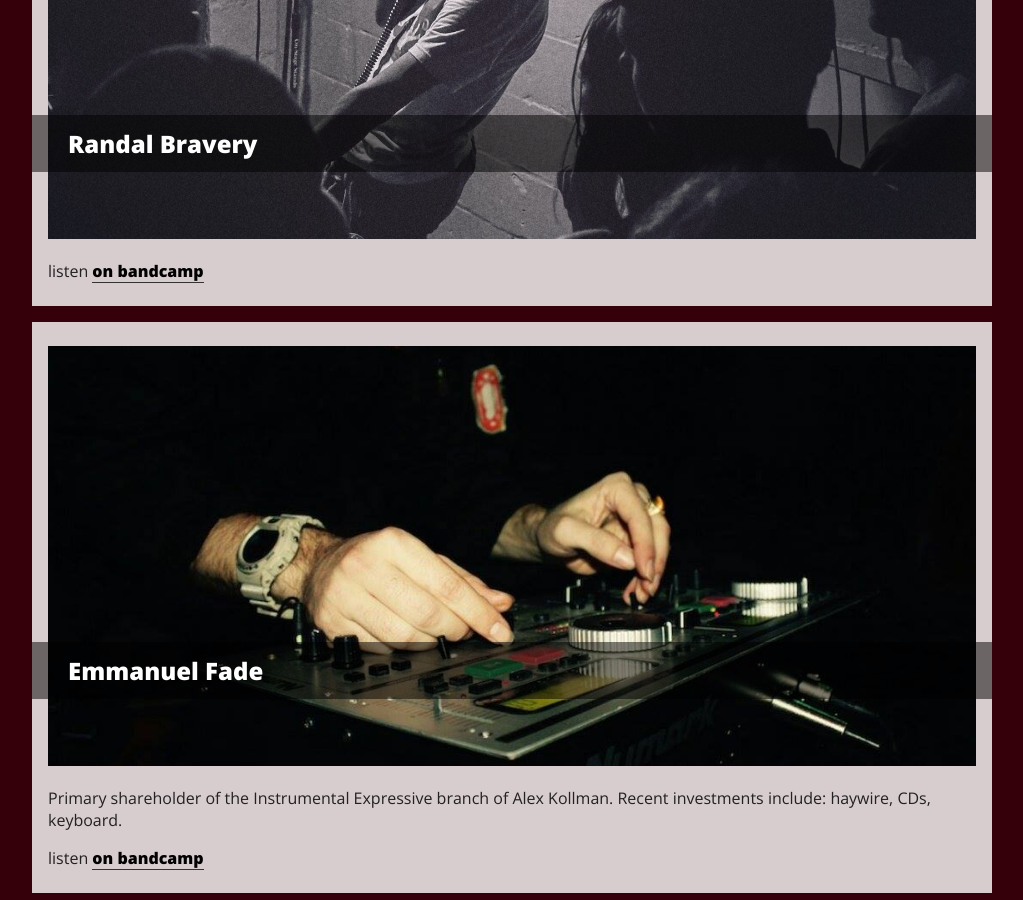
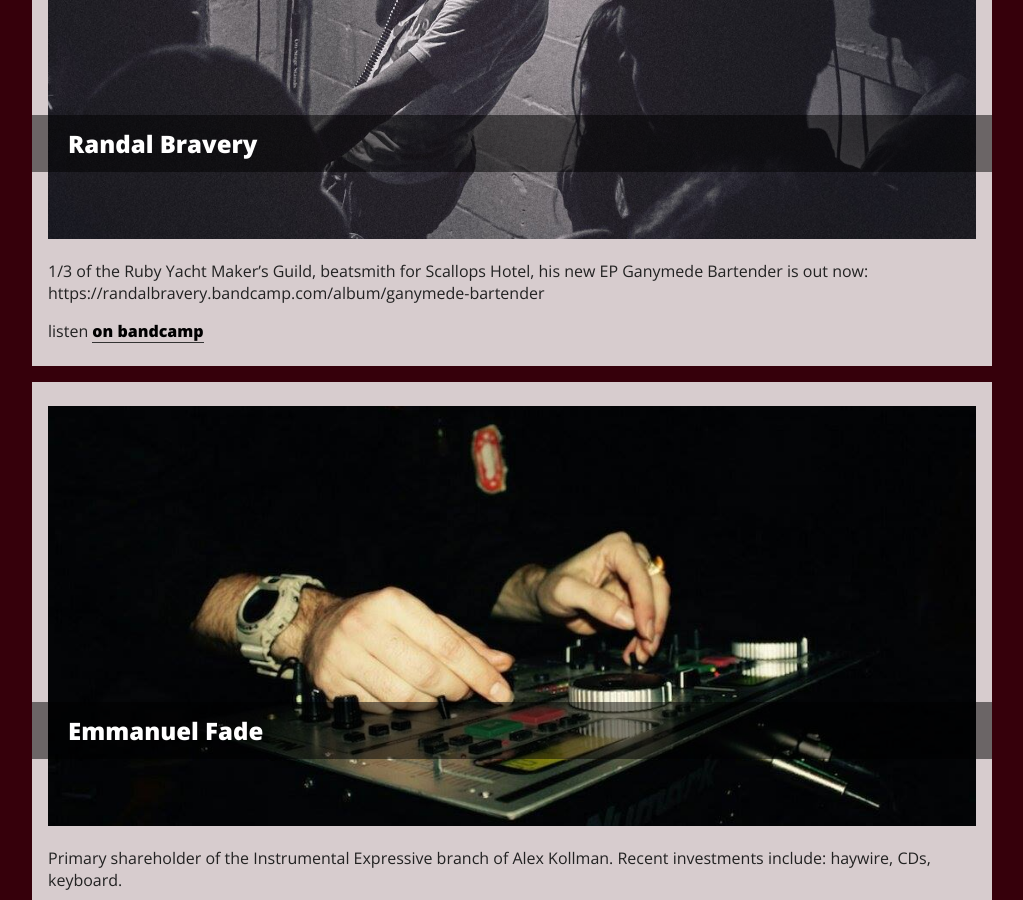
Before and after one commit to hecanjog/audibleelectricity.com, a Jekyll site: the page built from _posts/2016-01-06-randal-bravery-e-fade-sun.markdown, in a window 1280 px wide and 900 px high, scrolled down 550 px. Shown: the whole window, without its empty margins (128-1151 px from the left). Built offline with Jekyll 4.4.1, drawn with Linux system fonts in a browser that asks for light colours; nearby versions of some CDN libraries.

Commit message:
update brendan's blurb

```diff
--- a/_posts/2016-01-06-randal-bravery-e-fade-sun.markdown
+++ b/_posts/2016-01-06-randal-bravery-e-fade-sun.markdown
@@ -10,6 +10,8 @@
 ## Randal Bravery
 
 ![Randal Bravery]({{ site.url }}/images/randal.bravery.jpg)
+
+1/3 of the Ruby Yacht Maker's Guild, beatsmith for Scallops Hotel, his new EP Ganymede Bartender is out now: https://randalbravery.bandcamp.com/album/ganymede-bartender
 
 listen [on bandcamp][rbbandcamp]
 </div>
```
